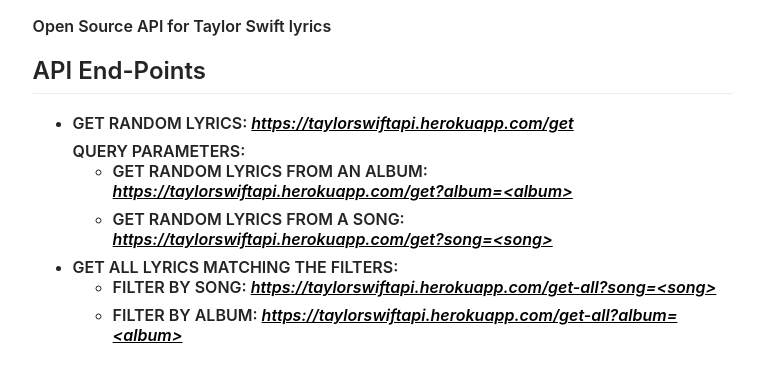
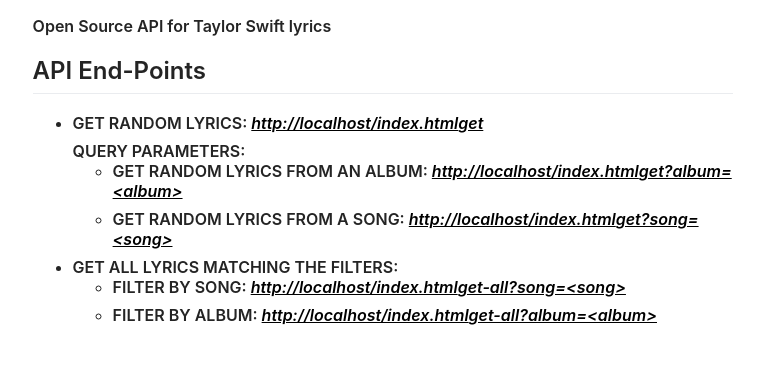
Before and after one commit to MitanshiKshatriya/taylor-swift-api, a website: page index.html in a window 1280 px wide. Shown: the part 105-470 px from the top of the page, without its empty margins (165-929 px from the left). Drawn offline with nearby package versions, Linux system fonts and the light colour scheme; no server answers.

Commit message:
removed url hard coding dynamic render now

```diff
--- a/index.html
+++ b/index.html
@@ -95,11 +95,12 @@
 					<li>
 						GET RANDOM LYRICS:
 						<a
-							href="https://taylorswiftapi.herokuapp.com/get"
+							href="javascript:void(0)"
+							onclick="window.open(`${window.location.href}get`)"
 							target="_blank"
 							rel="noopener"
 							rel="noreferrer"
-							>https://taylorswiftapi.herokuapp.com/get</a
+							><span class="current-url"></span>get</a
 						>
 					</li>
 					QUERY PARAMETERS:
@@ -107,15 +108,17 @@
 						<li>
 							GET RANDOM LYRICS FROM AN ALBUM:
 							<a
-								href="https://taylorswiftapi.herokuapp.com/get?album=evermore"
-								>https://taylorswiftapi.herokuapp.com/get?album=&lt;album&gt;</a
+								href="javascript:void(0)"
+								onclick="window.open(`${window.location.href}get?album=evermore`)"
+								><span class="current-url"></span>get?album=&lt;album&gt;</a
 							>
 						</li>
 						<li>
 							GET RANDOM LYRICS FROM A SONG:
 							<a
-								href="https://taylorswiftapi.herokuapp.com/get?song=lover"
-								>https://taylorswiftapi.herokuapp.com/get?song=&lt;song&gt;</a
+								href="javascript:void(0)"
+								onclick="window.open(`${window.location.href}get?song=lover`)"
+								><span class="current-url"></span>get?song=&lt;song&gt;</a
 							>
 						</li>
 					</ul>
@@ -125,14 +128,16 @@
 						<ul>
 							<li>
 								FILTER BY SONG: <a
-									href="https://taylorswiftapi.herokuapp.com/get-all?song=lover"
-									>https://taylorswiftapi.herokuapp.com/get-all?song=&lt;song&gt;</a
+									href="javascript:void(0)"
+									onclick="window.open(`${window.location.href}get-all?song=lover`)"
+									><span class="current-url"></span>get-all?song=&lt;song&gt;</a
 								>
 							</li>
 							<li>
 								FILTER BY ALBUM: <a
-									href="https://taylorswiftapi.herokuapp.com/get-all?album=reputation"
-									>https://taylorswiftapi.herokuapp.com/get-all?album=&lt;album&gt;</a
+									href="javascript:void(0)"
+									onclick="window.open(`${window.location.href}get-all?album=reputation`)"
+									><span class="current-url"></span>get-all?album=&lt;album&gt;</a
 								>
 							</li>
 						</ul>
@@ -172,10 +177,15 @@
 			</div>
 		</div>
 		<script>
+
+			// rendering the current url in span elements
+			var currentUrl = window.location.href;
+			$("span.current-url").html(currentUrl);
+
 			function getQuotesJson() {
 				$.ajax({
 					method: "GET",
-					url: "https://taylorswiftapi.herokuapp.com/get",
+					url: `${location.href}get`,
 					dataType: "json",
 					success: onSuccess,
 					error: onError,
```
